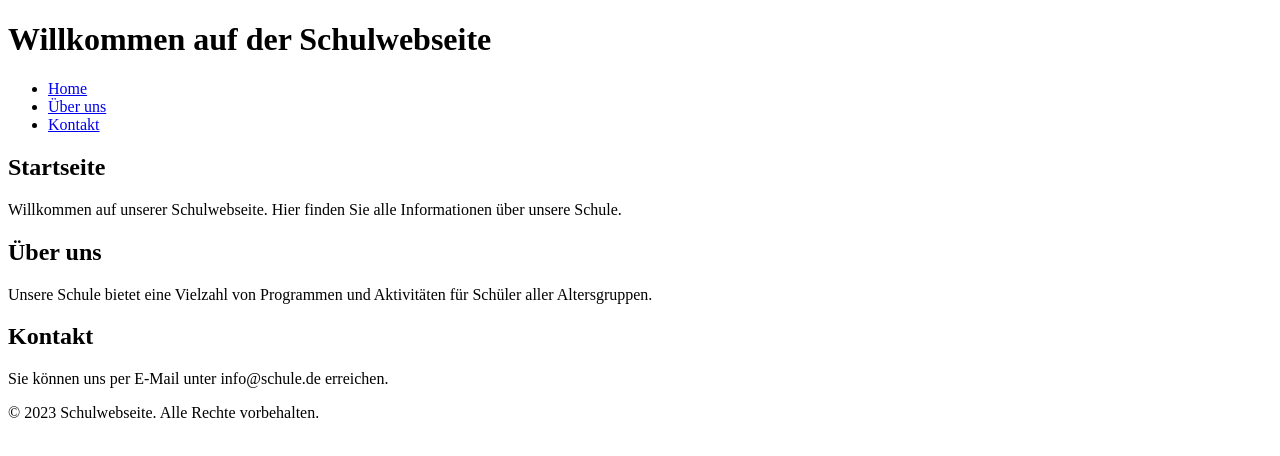
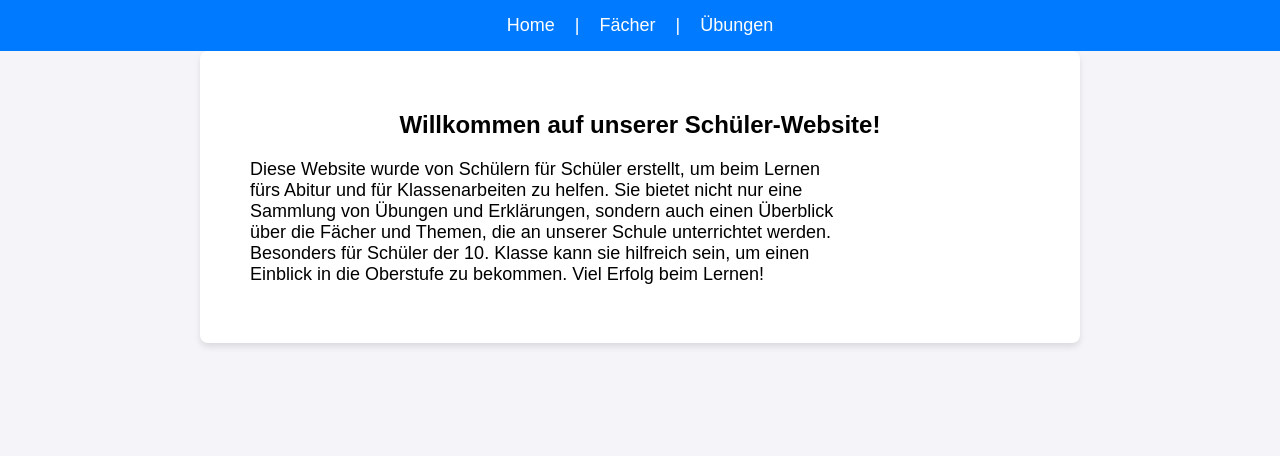
Before and after one commit to minzuqi/Schulwebseite, a plain HTML site: page index.html in a window 1280 px wide. Drawn offline with Linux system fonts and the light colour scheme.

Commit message:
ja ka anfang oder so

```diff
--- a/index.html
+++ b/index.html
@@ -1,38 +1,87 @@
 <!DOCTYPE html>
-<html lang="en">
+<html lang="de">
 <head>
     <meta charset="UTF-8">
     <meta name="viewport" content="width=device-width, initial-scale=1.0">
-    <title>Schulwebseite</title>
-    <link rel="stylesheet" href="styles.css">
+    <title>Navigation mit dynamischem Inhalt</title>
+    <!-- Verweis auf externe CSS-Datei -->
+    <link rel="stylesheet" href="style.css">
 </head>
 <body>
-    <header>
-        <h1>Willkommen auf der Schulwebseite</h1>
-    </header>
-    <nav>
-        <ul>
-            <li><a href="#home">Home</a></li>
-            <li><a href="#about">Über uns</a></li>
-            <li><a href="#contact">Kontakt</a></li>
-        </ul>
-    </nav>
-    <main>
-        <section id="home">
-            <h2>Startseite</h2>
-            <p>Willkommen auf unserer Schulwebseite. Hier finden Sie alle Informationen über unsere Schule.</p>
-        </section>
-        <section id="about">
-            <h2>Über uns</h2>
-            <p>Unsere Schule bietet eine Vielzahl von Programmen und Aktivitäten für Schüler aller Altersgruppen.</p>
-        </section>
-        <section id="contact">
-            <h2>Kontakt</h2>
-            <p>Sie können uns per E-Mail unter info@schule.de erreichen.</p>
-        </section>
-    </main>
-    <footer>
-        <p>&copy; 2023 Schulwebseite. Alle Rechte vorbehalten.</p>
-    </footer>
+
+    <div class="nav">
+        <a onclick="showContent('home')">Home</a>
+        <span>|</span>
+        <a onclick="showContent('faecher')">Fächer</a>
+        <span>|</span>
+        <a onclick="showContent('uebungen')">Übungen</a>
+    </div>
+
+    <div class="content" id="content">
+        <h2 class="center-title">Willkommen auf unserer Schüler-Website!</h2>
+        <p class="intro-text">
+            Diese Website wurde von Schülern für Schüler erstellt, um beim Lernen fürs Abitur und für Klassenarbeiten zu helfen.
+            Sie bietet nicht nur eine Sammlung von Übungen und Erklärungen, sondern auch einen Überblick über die Fächer und Themen,
+            die an unserer Schule unterrichtet werden. Besonders für Schüler der 10. Klasse kann sie hilfreich sein, um einen
+            Einblick in die Oberstufe zu bekommen. Viel Erfolg beim Lernen!
+        </p>
+    </div>
+
+    <script>
+        function showContent(page) {
+            const contentDiv = document.getElementById("content");
+
+            if (page === "home") {
+                contentDiv.innerHTML = `
+                    <h2 class="center-title">Willkommen auf unserer Schüler-Website!</h2>
+                    <p class="intro-text">
+                        Diese Website wurde von Schülern für Schüler erstellt, um beim Lernen fürs Abitur und für Klassenarbeiten zu helfen.
+                        Sie bietet nicht nur eine Sammlung von Übungen und Erklärungen, sondern auch einen Überblick über die Fächer und Themen,
+                        die an unserer Schule unterrichtet werden. Besonders für Schüler der 10. Klasse kann sie hilfreich sein, um einen
+                        Einblick in die Oberstufe zu bekommen. Viel Erfolg beim Lernen!
+                    </p>
+                `;
+            }
+            else if (page === "faecher") {
+                contentDiv.innerHTML = `
+                    <h2 class="center-title">Fächer</h2>
+                    <div class="faecher-grid">
+                        <div class="fach-box" onclick="showFach('Mathematik')">
+                            <div class="fach-header math">Mathematik</div>
+                            <div class="fach-content">Mathe-Übungen und Theorie</div>
+                        </div>
+                        <div class="fach-box" onclick="showFach('Deutsch')">
+                            <div class="fach-header german">Deutsch</div>
+                            <div class="fach-content">Grammatik, Texte und mehr</div>
+                        </div>
+                        <div class="fach-box" onclick="showFach('Englisch')">
+                            <div class="fach-header english">Englisch</div>
+                            <div class="fach-content">Vokabeln, Grammatik, Übungen</div>
+                        </div>
+                        <div class="fach-box" onclick="showFach('Biologie')">
+                            <div class="fach-header biology">Biologie</div>
+                            <div class="fach-content">Lernen über Natur und Leben</div>
+                        </div>
+                        <div class="fach-box" onclick="showFach('Physik')">
+                            <div class="fach-header physics">Physik</div>
+                            <div class="fach-content">Gesetze der Natur und Experimente</div>
+                        </div>
+                        <div class="fach-box" onclick="showFach('Chemie')">
+                            <div class="fach-header chemistry">Chemie</div>
+                            <div class="fach-content">Elemente, Reaktionen, Formeln</div>
+                        </div>
+                    </div>
+                `;
+            }
+            else if (page === "uebungen") {
+                contentDiv.innerHTML = "<h2 class='center-title'>Übungen</h2><p>Hier findest du verschiedene Übungen.</p>";
+            }
+        }
+
+        function showFach(fachName) {
+            document.getElementById("content").innerHTML = `<h2 class="center-title">${fachName}</h2><p>Hier findest du Inhalte zu ${fachName}.</p>`;
+        }
+    </script>
+
 </body>
 </html>
--- a/style.css
+++ b/style.css
@@ -0,0 +1,100 @@
+/* Allgemeine Einstellungen */
+body {
+    font-family: Arial, sans-serif;
+    margin: 0;
+    padding: 0;
+    background-color: #f4f4f9;
+}
+
+.nav {
+    background-color: #007bff;
+    padding: 15px;
+    color: white;
+    font-size: 18px;
+    text-align: center;
+}
+
+.nav a {
+    color: white;
+    text-decoration: none;
+    margin: 0 10px;
+    cursor: pointer;
+}
+
+.nav span {
+    margin: 0 5px;
+}
+
+/* Hauptinhalt */
+.content {
+    padding: 40px;
+    max-width: 800px;
+    margin: auto;
+    background-color: white;
+    box-shadow: 0 4px 6px rgba(0, 0, 0, 0.1);
+    border-radius: 8px;
+}
+
+/* Textformatierung */
+.intro-text {
+    text-align: left;
+    font-size: 18px;
+    max-width: 600px;
+    margin-left: 10px;
+}
+
+.center-title {
+    text-align: center;
+}
+
+/* Fächer Grid */
+.faecher-grid {
+    display: grid;
+    grid-template-columns: repeat(auto-fit, minmax(200px, 1fr));
+    gap: 20px;
+    max-width: 800px;
+    margin: 20px auto;
+}
+
+.fach-box {
+    background-color: #f0f0f0;
+    height: 200px;
+    border-radius: 8px;
+    cursor: pointer;
+    overflow: hidden;
+    transition: 0.3s;
+    display: flex;
+    flex-direction: column;
+    justify-content: flex-start;
+    align-items: center;
+    box-shadow: 0 4px 6px rgba(0, 0, 0, 0.1);
+}
+
+.fach-box:hover {
+    background-color: #ddd;
+}
+
+.fach-header {
+    width: 100%;
+    padding: 10px;
+    color: white;
+    font-weight: bold;
+    text-transform: uppercase;
+    text-align: center;
+}
+
+.fach-content {
+    flex: 1;
+    display: flex;
+    align-items: center;
+    justify-content: center;
+    padding: 10px;
+}
+
+/* Farben für die Fächer */
+.math { background-color: #ff4c4c; }
+.german { background-color: #ffb74d; }
+.english { background-color: #4caf50; }
+.biology { background-color: #42a5f5; }
+.physics { background-color: #ab47bc; }
+.chemistry { background-color: #fbc02d; }
```
